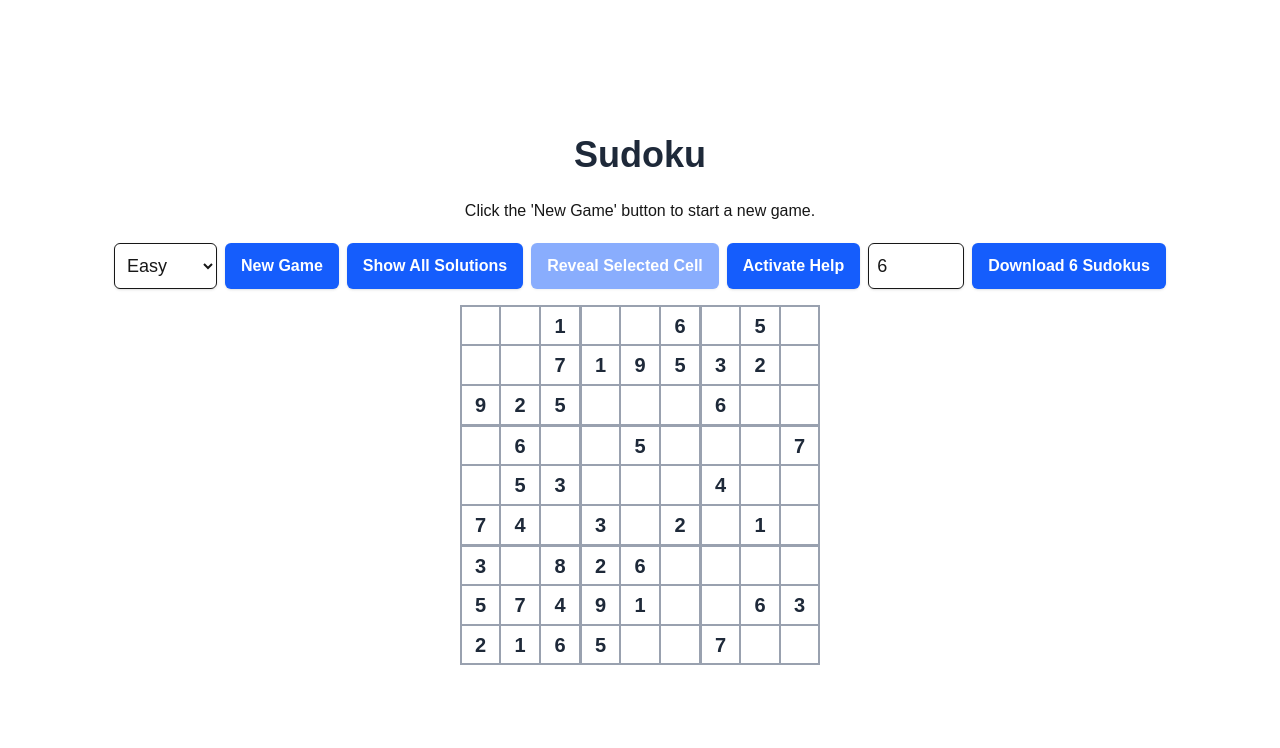
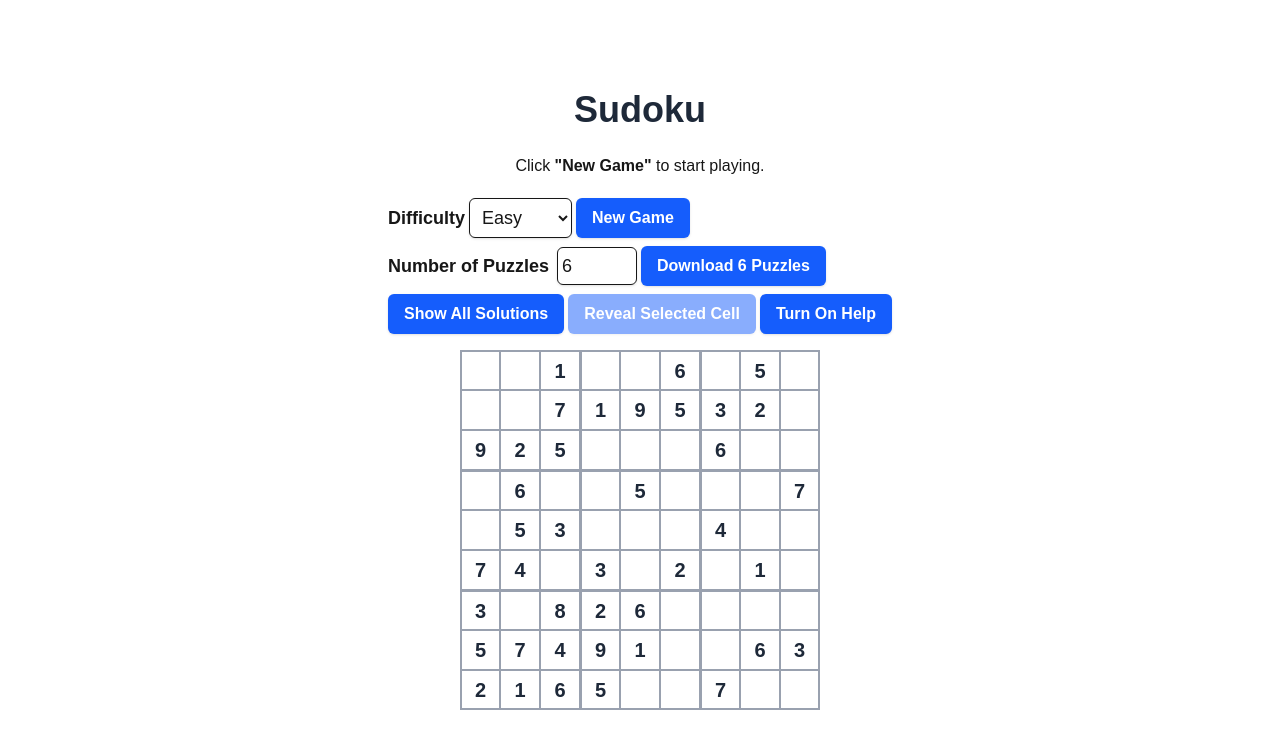
Before and after one commit to hamidihabib/sudoku, a Next.js app: page / in a window 1280 px wide. Shown: the top 748 px of the page. Built offline with nearby package versions, Linux system fonts and the light colour scheme.

Commit message:
text-improve

```diff
--- a/app/page.tsx
+++ b/app/page.tsx
@@ -361,7 +361,9 @@ export default function Home() {
   return (
     <main className="flex min-h-screen flex-col items-center justify-center p-4 bg-white">
       <h1 className="text-4xl font-bold mb-6 text-gray-800">Sudoku</h1>
-      <p className="mb-5">Click the 'New Game' button to start a new game.</p>
+      <p className="mb-5">
+        Click <strong>"New Game"</strong> to start playing.
+      </p>
 
       {winMessage && (
         <div className="text-green-600 text-xl font-bold mb-6">
@@ -369,7 +371,9 @@ export default function Home() {
         </div>
       )}
 
-      <div className="mb-4 flex gap-2 flex-wrap justify-center">
+      <div className="mb-4 grid gap-2 flex-wrap justify-center">
+        <div className="flex gap-1 items-center">
+          <h3 className="font-bold text-lg">Difficulty</h3>
           <select
             className="rounded-md border p-2 text-lg shadow"
             value={difficulty}
@@ -381,22 +385,12 @@ export default function Home() {
               </option>
             ))}
           </select>
+          <Button onClick={generateSudoku}>New Game</Button>
+        </div>
 
-        <Button onClick={generateSudoku}>New Game</Button>
-        <Button onClick={() => setShowSolution((prev) => !prev)}>
-          {showSolution ? "Hide Solution" : "Show All Solutions"}
-        </Button>
-        <Button
-          onClick={handleShowSelectedSolution}
-          disabled={!selectedCell}
-          className={!selectedCell ? "opacity-50 cursor-not-allowed" : ""}
-        >
-          Reveal Selected Cell
-        </Button>
-        <Button onClick={() => setActiveHelp((prev) => !prev)}>
-          {activeHelp ? "Deactivate Help" : "Activate Help"}
-        </Button>
+        <div className="flex gap-1">
           <div className="flex items-center gap-2">
+            <h3 className="font-bold text-lg">Number of Puzzles</h3>
             <input
               type="number"
               min="1"
@@ -405,7 +399,7 @@ export default function Home() {
               onChange={(e) =>
                 setNumberOfSudokus(Math.max(1, parseInt(e.target.value) || 1))
               }
-            className="rounded-md border p-2 text-lg shadow w-24"
+              className="rounded-md border p-1 text-lg shadow w-20"
               disabled={isGeneratingPDF}
             />
           </div>
@@ -416,8 +410,27 @@ export default function Home() {
           >
             {isGeneratingPDF
               ? "Generating PDF..."
-            : `Download ${numberOfSudokus} Sudokus`}
+              : `Download ${numberOfSudokus} Puzzle${
+                  numberOfSudokus > 1 ? "s" : ""
+                }`}
           </Button>
+        </div>
+
+        <div className="flex gap-1">
+          <Button onClick={() => setShowSolution((prev) => !prev)}>
+            {showSolution ? "Hide All Solutions" : "Show All Solutions"}
+          </Button>
+          <Button
+            onClick={handleShowSelectedSolution}
+            disabled={!selectedCell}
+            className={!selectedCell ? "opacity-50 cursor-not-allowed" : ""}
+          >
+            Reveal Selected Cell
+          </Button>
+          <Button onClick={() => setActiveHelp((prev) => !prev)}>
+            {activeHelp ? "Turn Off Help" : "Turn On Help"}
+          </Button>
+        </div>
       </div>
 
       <div className="grid grid-cols-9">
```
Lines whose indentation alone changed are shown as unchanged.
